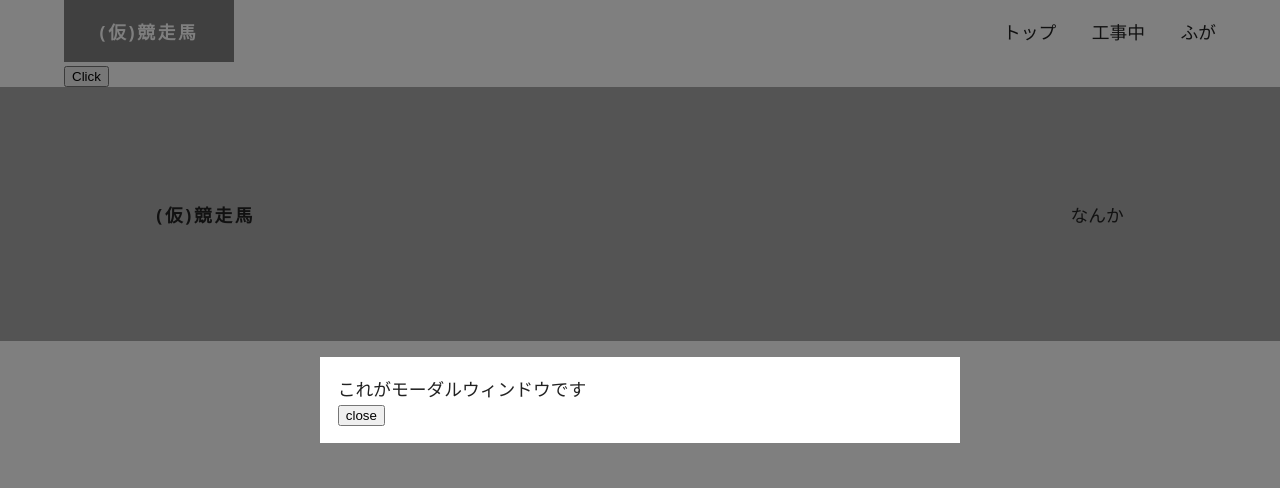
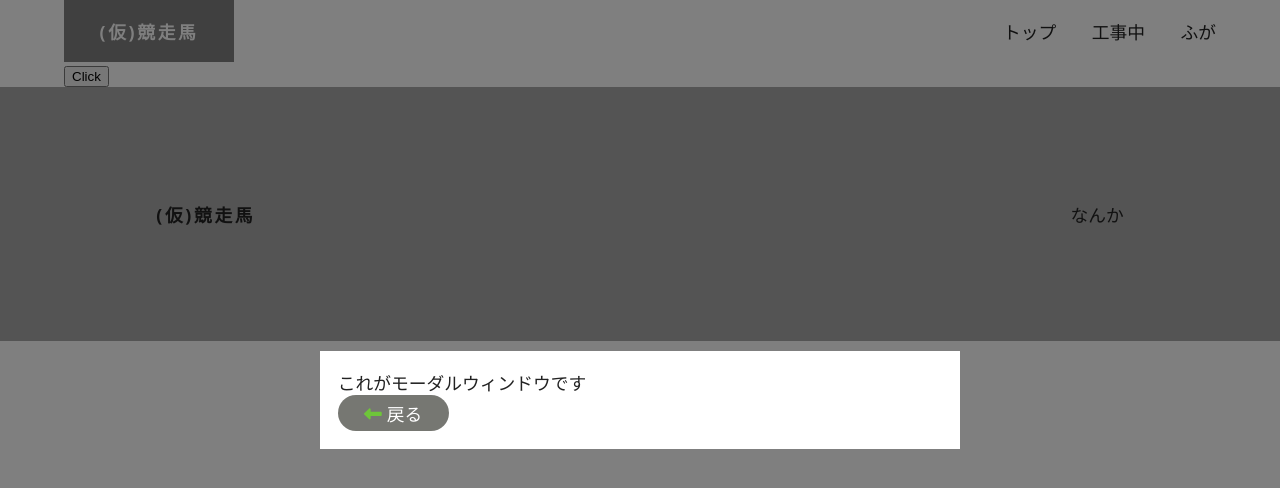
Before and after one commit to arubaito/kyosoba-front, a Next.js app: page / in a window 1280 px wide. Both pictures are taken after a click on the button "Click". Shown: the top 488 px of the page. Built offline with nearby package versions, Linux system fonts and the light colour scheme.

Commit message:
モーダルウィンドウに表示する戻るボタンをBackButtonコンポーネントに修正

```diff
--- a/components/modal.jsx
+++ b/components/modal.jsx
@@ -1,4 +1,5 @@
 import styles from "styles/modal.module.css"
+import BackButton from "./utils/BackButton";
 
 /*
     汎用モーダルウィンドウ
@@ -19,8 +20,10 @@ export default function Modal({show=false, setShow, children}){
             <div>
                 <div className={styles.overlay} onClick={closeModal}>
                 <div className={styles.content} onClick={(e) => e.stopPropagation()}>
-                    {children}
-                    <p><button onClick={closeModal}>close</button></p>
+                    {children} {/* モーダルウィンドウで表示する中身 */}
+                    <div className={styles.button}>
+                        <BackButton eventHandler={closeModal}></BackButton>
+                    </div>
                 </div>
                 </div>
             </div>
```
